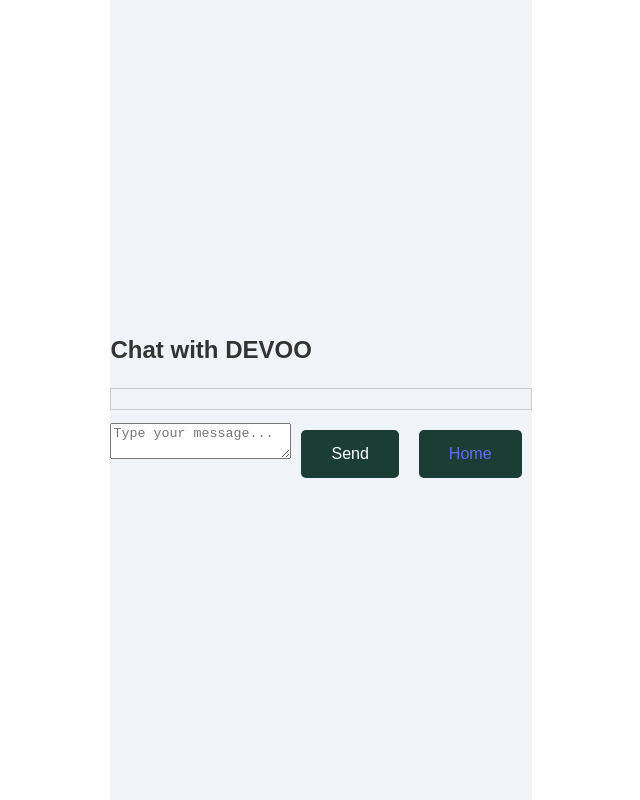
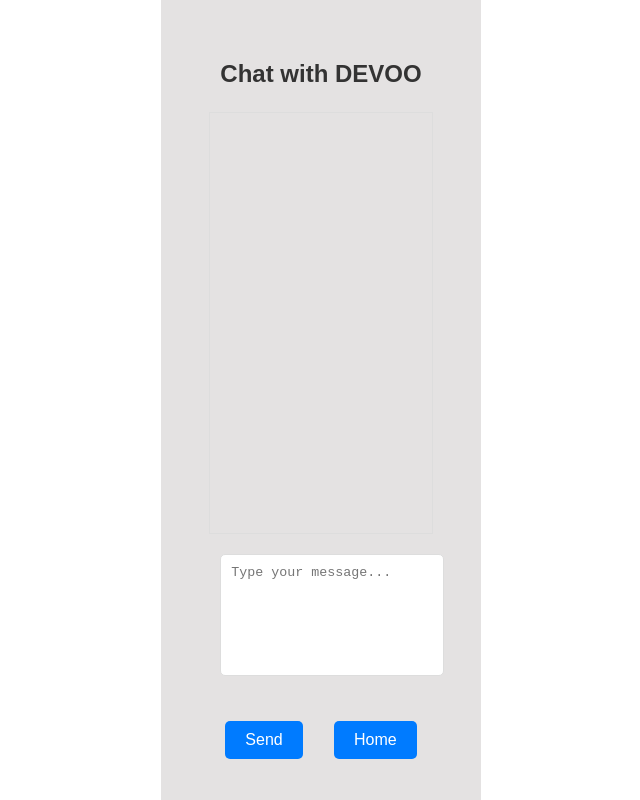
Before and after one commit to AlfredNedohon0317/DEVOO-THERAPY-AI-frontend-, a React (Vite) app in the folder DEVOO-THERAPY-AI-FRONTEND/: page /chat in a window 1280 px wide. Shown: the whole page, without its empty margins (319-959 px from the left). Built offline with nearby package versions, Linux system fonts and the light colour scheme.

Commit message:
login and logo

```diff
--- a/DEVOO-THERAPY-AI-FRONTEND/src/components/ChatInterface.css
+++ b/DEVOO-THERAPY-AI-FRONTEND/src/components/ChatInterface.css
@@ -1,11 +1,21 @@
 /* src/components/ChatInterface.css */
 
+
+.chat-interface {
+  display: flex;
+  flex-direction: column;
+  align-items: center;
+  padding: 20px;
+}
+
 .chat-log {
-  max-height: 400px;
+  width: 100%;
+  max-width: 600px;
+  height: 400px;
   overflow-y: auto;
-  border: 1px solid #ccc;
+  border: 1px solid #ddd;
   padding: 10px;
-  margin-bottom: 10px;
+  margin-bottom: 20px;
 }
 
 .chat-entry {
@@ -13,9 +23,54 @@
 }
 
 .chat-entry.user {
-  text-align: right;
+  color: blue;
 }
 
 .chat-entry.devoo {
-  text-align: left;
+  color: green;
 }
+
+.input-area {
+  display: flex;
+  flex-direction: column;
+  width: 100%;
+  max-width: 600px;
+}
+
+textarea {
+  width: 100%;
+  height: 100px;
+  padding: 10px;
+  margin-bottom: 10px;
+  border: 1px solid #ddd;
+  border-radius: 5px;
+  resize: none;
+}
+
+.button-group {
+  display: flex;
+  justify-content: space-between;
+}
+
+button {
+  padding: 10px 20px;
+  margin: 5px;
+  border: none;
+  border-radius: 5px;
+  cursor: pointer;
+  background-color: #007bff;
+  color: white;
+}
+
+button:hover {
+  background-color: #0056b3;
+}
+
+button:focus {
+  outline: none;
+}
+
+a {
+  text-decoration: none;
+  color: inherit;
+}
--- a/DEVOO-THERAPY-AI-FRONTEND/src/components/ChatInterface.jsx
+++ b/DEVOO-THERAPY-AI-FRONTEND/src/components/ChatInterface.jsx
@@ -1,14 +1,71 @@
-// src/components/ChatInterface.jsx
+// // src/components/ChatInterface.jsx
+
+// import React, { useState } from 'react';
+// import axios from 'axios';
+// import { Link } from 'react-router-dom';
+// import './ChatInterface.css';
+
+
+// function ChatInterface() {
+//   const [message, setMessage] = useState('');
+//   const [chatLog, setChatLog] = useState([]);  // State to store the chat log
+
+//   const handleSendMessage = async () => {
+//     if (!message.trim()) {
+//       console.error('Prompt cannot be empty');
+//       return;
+//     }
+
+//     try {
+//       const apiUrl = import.meta.env.VITE_API_URL; // Access the API URL from the environment variables
+//       const res = await axios.post(`${apiUrl}/generate-response/`, { prompt: message });
+
+//       // Update chat log with user message and AI response
+//       setChatLog([...chatLog, { sender: 'User', message }, { sender: 'DEVOO', message: res.data.response }]);
+//       setMessage('');  // Clear the text area
+//     } catch (error) {
+//       console.error('Error sending message:', error);
+//       setChatLog([...chatLog, { sender: 'User', message }, { sender: 'DEVOO', message: 'Failed to get a response from the AI.' }]);
+//       setMessage('');  // Clear the text area
+//     }
+//   };
+
+//   return (
+//     <div>
+//       <h2>Chat with DEVOO</h2>
+//       <div className="chat-log">
+//         {chatLog.map((entry, index) => (
+//           <div key={index} className={`chat-entry ${entry.sender.toLowerCase()}`}>
+//             <strong>{entry.sender}:</strong> {entry.message}
+//           </div>
+//         ))}
+//       </div>
+//       <textarea
+//         value={message}
+//         onChange={(e) => setMessage(e.target.value)}
+//         placeholder="Type your message..."
+//       />
+//       <button onClick={handleSendMessage}>Send</button>
+//       <button>
+//         <Link to="/">Home</Link>
+//       </button>
+//     </div>
+//   );
+// }
+
+// export default ChatInterface;
+
+
+
 
 import React, { useState } from 'react';
 import axios from 'axios';
 import { Link } from 'react-router-dom';
 import './ChatInterface.css';
 
-
 function ChatInterface() {
   const [message, setMessage] = useState('');
-  const [chatLog, setChatLog] = useState([]);  // State to store the chat log
+  const [chatLog, setChatLog] = useState([]);
 
   const handleSendMessage = async () => {
     if (!message.trim()) {
@@ -17,21 +74,20 @@
     }
 
     try {
-      const apiUrl = import.meta.env.VITE_API_URL; // Access the API URL from the environment variables
+      const apiUrl = import.meta.env.VITE_API_URL;
       const res = await axios.post(`${apiUrl}/generate-response/`, { prompt: message });
 
-      // Update chat log with user message and AI response
       setChatLog([...chatLog, { sender: 'User', message }, { sender: 'DEVOO', message: res.data.response }]);
-      setMessage('');  // Clear the text area
+      setMessage('');
     } catch (error) {
       console.error('Error sending message:', error);
       setChatLog([...chatLog, { sender: 'User', message }, { sender: 'DEVOO', message: 'Failed to get a response from the AI.' }]);
-      setMessage('');  // Clear the text area
+      setMessage('');
     }
   };
 
   return (
-    <div>
+    <div className="chat-interface">
       <h2>Chat with DEVOO</h2>
       <div className="chat-log">
         {chatLog.map((entry, index) => (
@@ -40,15 +96,19 @@
           </div>
         ))}
       </div>
+      <div className="input-area">
         <textarea
           value={message}
           onChange={(e) => setMessage(e.target.value)}
           placeholder="Type your message..."
         />
+        <div className="button-group">
           <button onClick={handleSendMessage}>Send</button>
-      <button>
-        <Link to="/">Home</Link>
-      </button>
+          <Link to="/">
+            <button>Home</button>
+          </Link>
+        </div>
+      </div>
     </div>
   );
 }
--- a/DEVOO-THERAPY-AI-FRONTEND/src/components/Home.css
+++ b/DEVOO-THERAPY-AI-FRONTEND/src/components/Home.css
@@ -4,7 +4,7 @@
   margin: 0;
   padding: 0;
   font-family: 'Arial', sans-serif;
-  background-color: #f0f4f8;
+  background-color: rgb(228, 226, 226);
   color: #333;
   height: 100%;
   display: flex;
--- a/DEVOO-THERAPY-AI-FRONTEND/src/components/Home.jsx
+++ b/DEVOO-THERAPY-AI-FRONTEND/src/components/Home.jsx
@@ -1,16 +1,27 @@
 import React from 'react';
 import { Link } from 'react-router-dom';
 import './Home.css';
+import logo from '../assets/image-1.png'; // Adjust the path to your logo
 
 function Home() {
     return (
         <div className="container">
+            <img src={logo} alt="DEVOO Therapy Logo" className="logo" width={400} />
             <h1 className="main-heading">Welcome to DEVOO Therapy</h1>
             <p>Your journey towards mental wellness starts here. Explore exercises, chat with DEVOO, and connect with therapists.</p>
             <div className="button-group">
-                <Link to="/chat"><button>Chat with DEVOO</button></Link>
-                <Link to="/therapists"><button>Find a Therapist</button></Link>
-                <Link to="/exercises"><button>Explore Exercises</button></Link>
+                <Link to="/chat">
+                    <button>Chat with DEVOO</button>
+                </Link>
+                <Link to="/therapists">
+                    <button>Find a Therapist</button>
+                </Link>
+                <Link to="/exercises">
+                    <button>Explore Exercises</button>
+                </Link>
+                <Link to="/login">
+                    <button>Login</button>
+                </Link>
             </div>
         </div>
     );
--- a/DEVOO-THERAPY-AI-FRONTEND/src/components/Routes.jsx
+++ b/DEVOO-THERAPY-AI-FRONTEND/src/components/Routes.jsx
@@ -16,8 +16,8 @@
         <Route path="/exercises" element={<Exercises />} />
         <Route path="/community-chat" element={<CommunityChat />} />
         <Route path="/signup" element={<Signup />} />
+        <Route path="/chat" element={<ChatInterface />} /> {/* Chat route */}
         <Route path="/login" element={<Login />} />
-        <Route path="/chat" element={<ChatInterface />} /> {/* Chat route */}
       </Routes>
     </Router>
   );
```
Also changed, not shown: DEVOO-THERAPY-AI-FRONTEND/src/components/Login.jsx (line endings or trailing spaces), DEVOO-THERAPY-AI-FRONTEND/src/components/Logout.jsx (added), DEVOO-THERAPY-AI-FRONTEND/src/example.txt (added), 1 other file (tests, documents, lock files or other folders). Lines whose indentation alone changed are shown as unchanged.
